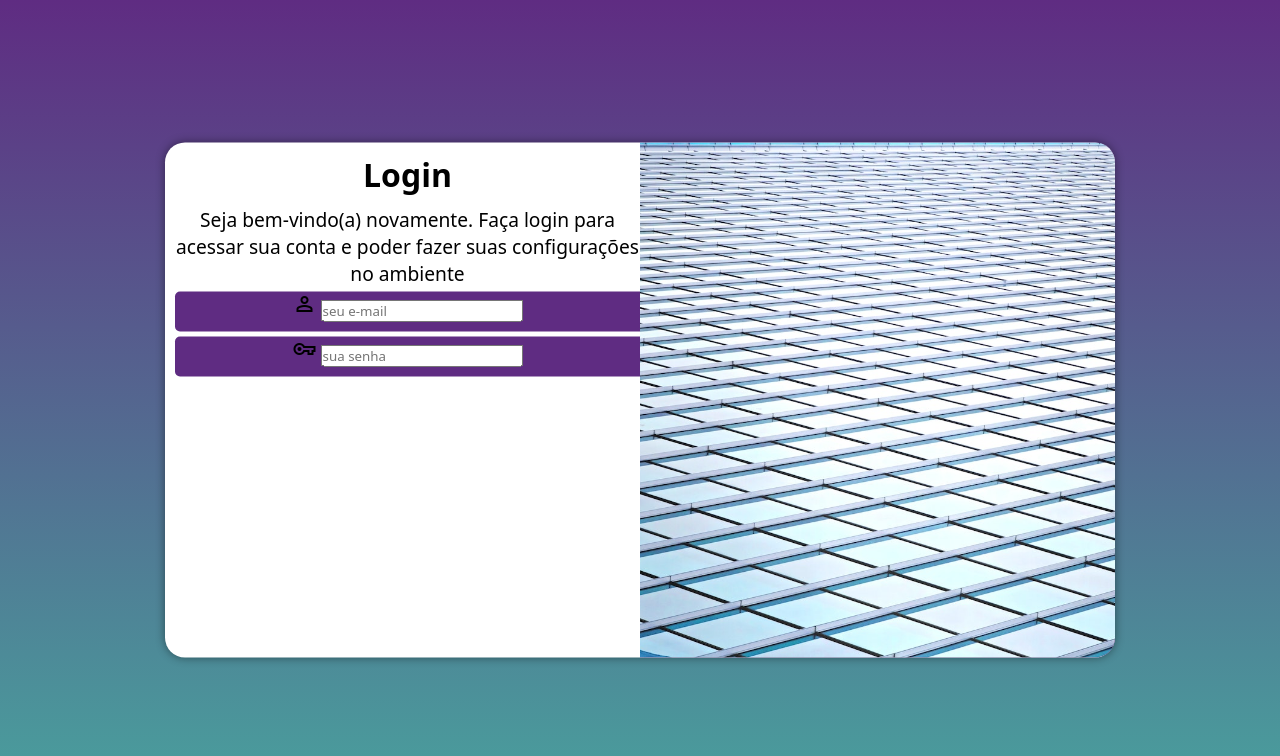
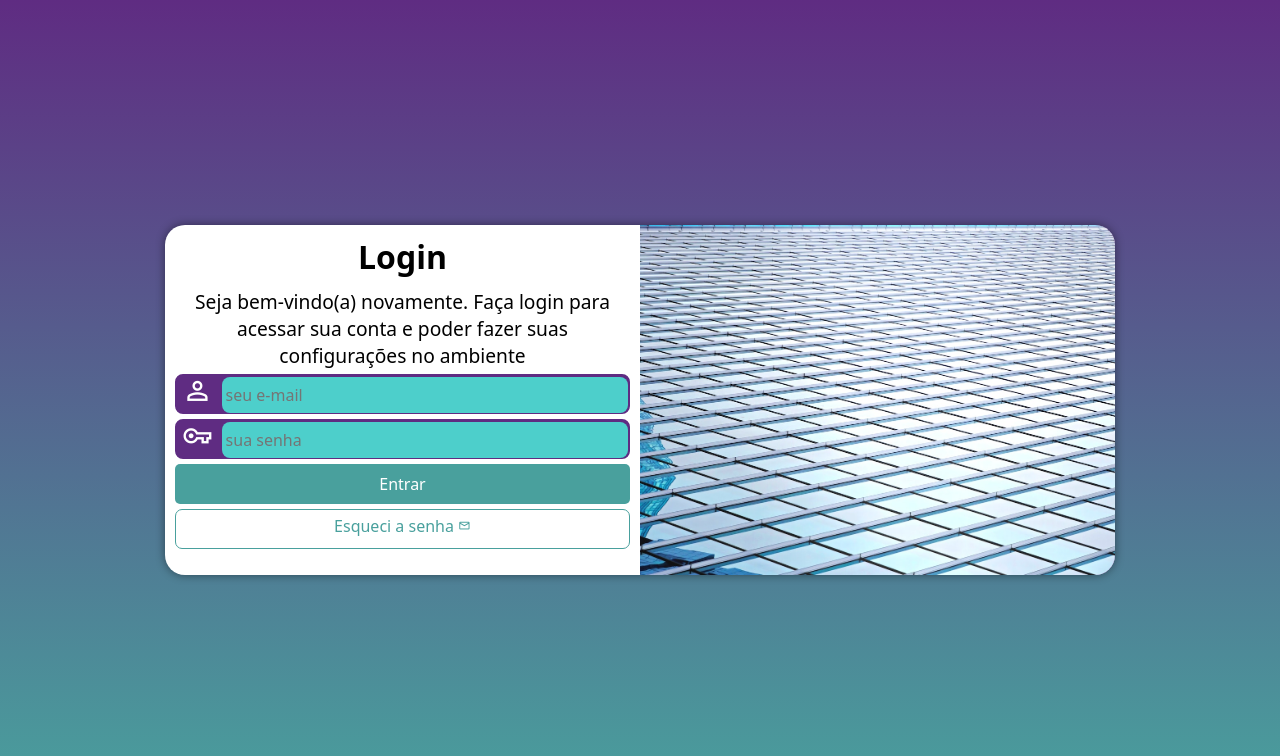
Before and after one commit to jessicasilvaa/projeto-login, a plain HTML site: page index.html in a window 1280 px wide. Drawn offline with nearby package versions, Linux system fonts and the light colour scheme.

Commit message:
formatando projeto

```diff
--- a/estilos/media-query.css
+++ b/estilos/media-query.css
@@ -8,6 +8,7 @@
 
     section#login {
         width: 80vw;
+        height: 280px;
     }
 
     section#login > div#imagem {
@@ -16,7 +17,7 @@
         height: 100%;
     }
 
-    section#login > section#formulario{
+    section#login > div#formulario{
         float: right;
         width: 70%;
     }
@@ -31,6 +32,7 @@
 
     section#login {
         width: 950px;
+        height: 350px;
     }
 
     section#login > div#imagem {
@@ -39,7 +41,7 @@
         height: 100%;
     }
 
-    section#login > section#formulario{
+    section#login > div#formulario{
         float: left;
         width: 50%;
     }
--- a/estilos/style.css
+++ b/estilos/style.css
@@ -46,7 +46,7 @@ section#login > div#imagem {
     display: block;
     background: #5f2c82 url(../imagens/img.jpg) no-repeat;
     background-size: cover;
-    background-position: bottom center;
+    background-position: left bottom;
     height: 200px;
 }
 
@@ -65,16 +65,36 @@ div#formulario > p {
 }
 
 form > div.campo {
+
     background-color: #5f2c82;
+    border: 2px solid #5f2c82;
     display: block;
     width: 100%;
     height: 40px;
-    border-radius: 5px;
+    border-radius: 8px;
     margin: 5px 0px;
 }
 
 div.campo > label {
     display: none;
+}
+
+div.campo > span {
+    color: white;
+    font-size: 1.9em;
+    width: 40px;
+    pad: 5px;
+}
+
+div.campo > input {
+    background-color: #4dcfcb;
+    font-size: 1em;
+    width: calc(100% - 45px);
+    height: 100%;
+    transform: translateY(-5px);
+    border: 0px;
+    border-radius: 8px;
+    padding: 4px;
 }
 
 form > input[type=submit] {
@@ -102,7 +122,7 @@ form > a.botao {
     padding-top: 5px;
     margin-top: 5px;
     background-color: white;
-    color: #2d6462;
+    color: #49a09d;
     border: 1px solid #49a09d;
     border-radius: 7px;
     text-decoration: none;
```
